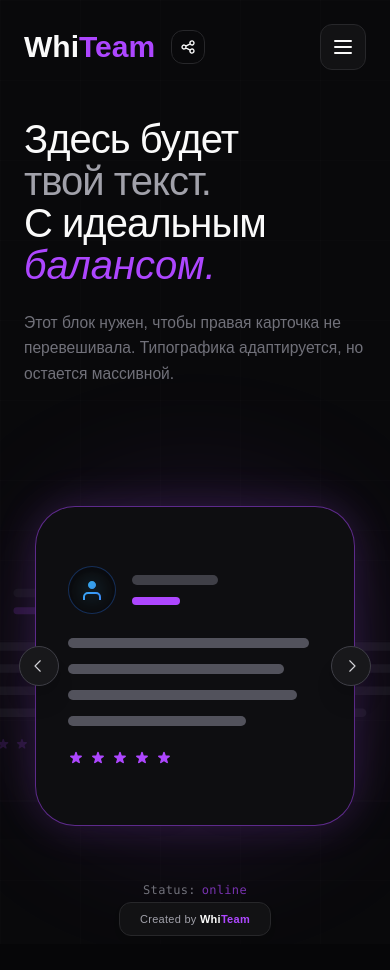
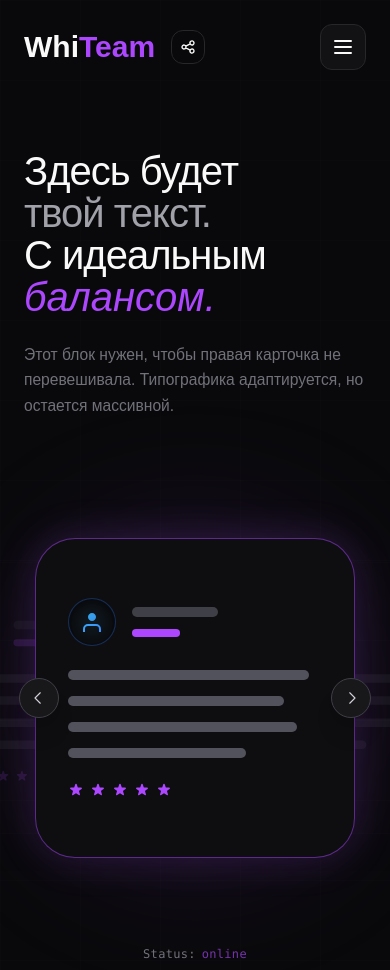
Before and after one commit to chekak87-by/WhiTeam, a React (Vite) app: page / in a window 390 px wide. Before the commit the page ends 944 px from the top, so only its background shows below. Built offline with nearby package versions, Linux system fonts and the light colour scheme.

Commit message:
okey lets go

```diff
--- a/src/App.jsx
+++ b/src/App.jsx
@@ -30,7 +30,6 @@ export default function App() {
       desktop: "xl:max-w-[590px] xl:h-[390px] xl:ml-auto xl:mx-0"
     },
 
-    // Слегка уменьшен шрифт (text-[11px]) и паддинги, чтобы уместить 4 кнопки в одну линию 590px
     navButtons: {
       base: "select-none flex justify-center items-center px-1 py-2.5 xl:py-2.5 rounded-xl border transition-all duration-[190ms] ease-out shadow-sm transform-gpu tracking-widest uppercase font-semibold text-[10px] xl:text-[11px] w-full shrink-0",
       inactive: "border-[#27272A] bg-[#121214] text-[#FAFAFA] hover:border-purple-500/50 hover:bg-[#18181B] hover:-translate-y-1 hover:shadow-lg",
@@ -86,7 +85,6 @@ const contactsList = [
       id: 'telegram', title: 'Telegram', value: '@WhiTeam3005', href: 'https://t.me/WhiTeam3005',
       icon: <svg viewBox="0 0 24 24" fill="none" stroke="currentColor" strokeWidth="1.5" strokeLinecap="round" strokeLinejoin="round" className="w-5 h-5 md:w-6 md:h-6 xl:w-5 xl:h-5"><line x1="22" y1="2" x2="11" y2="13"></line><polygon points="22 2 15 22 11 13 2 9 22 2"></polygon></svg>
     },
-    // ... дальше идут WhatsApp, Instagram и Почта
     {
       id: 'whatsapp', title: 'WhatsApp', value: '+7 921 784-64-88', href: 'https://wa.me/79217846488',
       icon: <svg viewBox="0 0 24 24" fill="none" stroke="currentColor" strokeWidth="1.5" strokeLinecap="round" strokeLinejoin="round" className="w-5 h-5 md:w-6 md:h-6 xl:w-5 xl:h-5"><path d="M22 16.92v3a2 2 0 0 1-2.18 2 19.79 19.79 0 0 1-8.63-3.07 19.5 19.5 0 0 1-6-6 19.79 19.79 0 0 1-3.07-8.67A2 2 0 0 1 4.11 2h3a2 2 0 0 1 2 1.72 12.84 12.84 0 0 0 .7 2.81 2 2 0 0 1-.45 2.11L8.09 9.91a16 16 0 0 0 6 6l1.27-1.27a2 2 0 0 1 2.11-.45 12.84 12.84 0 0 0 2.81.7A2 2 0 0 1 22 16.92z"></path></svg>
@@ -162,7 +160,6 @@ const contactsList = [
             </div>
             <nav className="flex flex-col gap-4 flex-1 justify-center">
               <button onClick={() => handleNavClick('portfolio')} className={`${CONFIG.navButtons.base} ${activePage === 'portfolio' ? CONFIG.navButtons.active : CONFIG.navButtons.inactive}`}>{t.portfolio}</button>
-              {/* ДОБАВЛЕНО: Кнопка "Калькулятор" в мобильном меню */}
               <button onClick={() => handleNavClick('calculator')} className={`${CONFIG.navButtons.base} ${activePage === 'calculator' ? CONFIG.navButtons.active : CONFIG.navButtons.inactive}`}>{t.calculator}</button>
               <button onClick={() => handleNavClick('rules')} className={`${CONFIG.navButtons.base} ${activePage === 'rules' ? CONFIG.navButtons.active : CONFIG.navButtons.inactive}`}>{t.rules}</button>
               <button onClick={() => handleNavClick('contacts')} className={`${CONFIG.navButtons.base} ${activePage === 'contacts' ? CONFIG.navButtons.active : CONFIG.navButtons.inactive}`}>{t.contacts}</button>
@@ -182,11 +179,9 @@ const contactsList = [
       <motion.header initial={{ opacity: 0, y: -20 }} animate={{ opacity: 1, y: 0 }} transition={{ duration: syncDuration, delay: syncDelay, ease: "easeOut" }} className="flex-none w-full flex justify-between xl:grid xl:grid-cols-12 xl:gap-[3vw] items-center relative z-50 shrink-0">
         {/* === ЛОГОТИП И КНОПКА SHARE === */}
         <div className="flex items-center gap-4 xl:col-span-5 relative z-50">
-
           <div onClick={() => setActivePage('home')} className="text-3xl md:text-[2.5rem] xl:text-3xl font-semibold cursor-pointer leading-none relative z-20">
             Whi<span className="text-purple-500">Team</span>
           </div>
-
           <div className="relative group block">
             <div className="absolute inset-0 bg-purple-500/20 blur-xl opacity-0 group-hover:opacity-100 transition-opacity"></div>
             <button className="relative flex items-center justify-center p-2 md:p-2.5 rounded-xl border border-[#27272A] bg-[#09090B] hover:border-purple-500/50 transition-colors">
@@ -199,16 +194,13 @@ const contactsList = [
           <svg className="w-6 h-6 md:w-8 md:h-8" fill="none" viewBox="0 0 24 24" stroke="currentColor"><path strokeLinecap="round" strokeLinejoin="round" strokeWidth="2" d="M4 6h16M4 12h16M4 18h16" /></svg>
         </button>
 
-        {/* Изменен gap-3 на gap-2, чтобы 4 кнопки комфортно поместились */}
         <nav className="hidden xl:flex items-center justify-between gap-2 text-sm font-semibold tracking-[0.1em] uppercase xl:col-start-7 xl:col-span-6 w-full xl:max-w-[590px] xl:ml-auto">
-          {/* Уменьшена ширина свитчера до w-[90px] (этого вполне достаточно для RU/EN) */}
           <div onClick={() => setLang(lang === 'RU' ? 'EN' : 'RU')} className="select-none relative flex items-center p-1 rounded-xl border border-[#27272A] bg-[#09090B] cursor-pointer hover:border-purple-500/50 hover:-translate-y-1 hover:shadow-lg transition-all duration-[190ms] w-[90px] flex-none transform-gpu">
             <motion.div layout transition={{ type: "spring", stiffness: 500, damping: 25 }} className="absolute top-1 bottom-1 w-[calc(50%-4px)] rounded-lg border border-[#3F3F46] bg-[#18181B] shadow-sm transform-gpu" initial={false} animate={{ left: lang === 'RU' ? '4px' : 'calc(50%)' }} />
             <div className={`relative z-10 flex-1 text-center py-1.5 text-xs tracking-wide transition-colors duration-[190ms] shrink-0 ${lang === 'RU' ? 'text-purple-500 font-bold' : 'text-[#FAFAFA] font-medium'}`}>RU</div>
             <div className={`relative z-10 flex-1 text-center py-1.5 text-xs tracking-wide transition-colors duration-[190ms] shrink-0 ${lang === 'EN' ? 'text-purple-500 font-bold' : 'text-[#FAFAFA] font-medium'}`}>EN</div>
           </div>
           <button onClick={() => setActivePage('portfolio')} className={`xl:flex-1 ${CONFIG.navButtons.base} ${activePage === 'portfolio' ? CONFIG.navButtons.active : CONFIG.navButtons.inactive}`}>{t.portfolio}</button>
-          {/* ДОБАВЛЕНО: Кнопка "Калькулятор" в десктопном меню */}
           <button onClick={() => setActivePage('calculator')} className={`xl:flex-1 ${CONFIG.navButtons.base} ${activePage === 'calculator' ? CONFIG.navButtons.active : CONFIG.navButtons.inactive}`}>{t.calculator}</button>
           <button onClick={() => setActivePage('rules')} className={`xl:flex-1 ${CONFIG.navButtons.base} ${activePage === 'rules' ? CONFIG.navButtons.active : CONFIG.navButtons.inactive}`}>{t.rules}</button>
           <button onClick={() => setActivePage('contacts')} className={`xl:flex-1 ${CONFIG.navButtons.base} ${activePage === 'contacts' ? CONFIG.navButtons.active : CONFIG.navButtons.inactive}`}>{t.contacts}</button>
@@ -219,7 +211,7 @@ const contactsList = [
       <div className="h-12 xl:hidden"></div>
 
       {/* === КОНТЕЙНЕР КОНТЕНТА === */}
-<div className={`flex-1 w-full flex flex-col relative z-10 max-w-7xl mx-auto ${activePage === 'home' ? 'justify-center' : 'justify-start pt-8 md:pt-12'}`}>
+      <div className={`flex-1 w-full flex flex-col relative z-10 max-w-7xl mx-auto ${activePage === 'home' ? 'justify-center my-8 xl:my-0' : 'justify-start pt-4 md:pt-10'}`}>
         <AnimatePresence mode="wait">
 
           {/* 1. ГЛАВНАЯ СТРАНИЦА */}
@@ -237,7 +229,7 @@ const contactsList = [
               {/* ПРАВАЯ КОЛОНКА (3D-Слайдер Отзывов) */}
               <div className="w-full xl:col-start-7 xl:col-span-6 flex items-center justify-center relative min-h-[400px] xl:min-h-full mt-10 xl:mt-0">
 
-                {/* Контейнер карточки - ЖЕСТКИЕ РАЗМЕРЫ (исключает схлопывание на ПК) и ЦЕНТРОВКА (mx-auto) */}
+                {/* Контейнер карточки */}
                 <div className="relative w-[320px] h-[320px] sm:w-[380px] sm:h-[380px] xl:w-[420px] xl:h-[420px] shrink-0 flex items-center justify-center z-10 mx-auto">
 
                   {/* Кнопка Влево */}
@@ -256,10 +248,8 @@ const contactsList = [
                     <svg className="w-5 h-5 xl:w-6 xl:h-6 pl-0.5" fill="none" stroke="currentColor" viewBox="0 0 24 24"><path strokeLinecap="round" strokeLinejoin="round" strokeWidth="1.5" d="M9 5l7 7-7 7"></path></svg>
                   </button>
 
-                  {/* Фоновое свечение за слайдером */}
                   <div className="absolute inset-0 bg-purple-500/15 blur-[70px] xl:blur-[90px] rounded-full pointer-events-none" />
 
-                  {/* Генерируем 3 карточки */}
                   {[0, 1, 2].map((index) => {
                     let position;
                     if (index === activeReview) position = 0;
@@ -286,17 +276,13 @@ const contactsList = [
                         }`}
                       >
                         <div className="flex flex-col justify-center h-full gap-6 xl:gap-8">
-
-                          {/* Аватар и имя */}
                           <div className="flex items-center gap-4">
-                            {/* Контейнер аватара с неоновой подсветкой рамки */}
                             <div className={`w-12 h-12 xl:w-14 xl:h-14 rounded-full border flex items-center justify-center shrink-0 overflow-hidden relative shadow-inner transition-colors duration-500 ${
                               index === 1
                                 ? 'bg-zinc-950/50 border-fuchsia-500/30 shadow-[inset_0_0_15px_rgba(217,70,239,0.15)]'
                                 : 'bg-zinc-950/50 border-blue-500/30 shadow-[inset_0_0_15px_rgba(56,189,248,0.15)]'
                             }`}>
                                {index === 1 ? (
-                                 // Женский футуристичный аватар (Розовый/Фиолетовый)
                                  <svg viewBox="0 0 24 24" fill="none" xmlns="http://www.w3.org/2000/svg" className="w-6 h-6 xl:w-7 xl:h-7 drop-shadow-[0_0_10px_rgba(217,70,239,0.6)]">
                                     <path d="M12 11.5C14.2091 11.5 16 9.70914 16 7.5C16 5.29086 14.2091 3.5 12 3.5C9.79086 3.5 8 5.29086 8 7.5C8 9.70914 9.79086 11.5 12 11.5Z" fill="url(#pinkGrad)" opacity="0.95"/>
                                     <path d="M5 21.5V19.5C5 16.7386 7.23858 14.5 10 14.5H14C16.7614 14.5 19 16.7386 19 19.5V21.5" stroke="url(#pinkGrad)" strokeWidth="2" strokeLinecap="round"/>
@@ -308,7 +294,6 @@ const contactsList = [
                                     </defs>
                                   </svg>
                                ) : (
-                                 // Мужской футуристичный аватар (Синий/Голубой)
                                  <svg viewBox="0 0 24 24" fill="none" xmlns="http://www.w3.org/2000/svg" className="w-6 h-6 xl:w-7 xl:h-7 drop-shadow-[0_0_10px_rgba(56,189,248,0.6)]">
                                     <path d="M12 11C14.2091 11 16 9.20914 16 7C16 4.79086 14.2091 3 12 3C9.79086 3 8 4.79086 8 7C8 9.20914 9.79086 11 12 11Z" fill="url(#blueGrad)" opacity="0.95"/>
                                     <path d="M4 21V19C4 16.7909 5.79086 15 8 15H16C18.2091 15 20 16.7909 20 19V21" stroke="url(#blueGrad)" strokeWidth="2" strokeLinecap="square"/>
@@ -326,22 +311,17 @@ const contactsList = [
                               <div className="w-[25%] h-2 rounded-full bg-purple-500"></div>
                             </div>
                           </div>
-
-                          {/* Линии текста по центру - СДЕЛАЛИ СВЕТЛЕЕ (zinc-600) */}
                           <div className="flex flex-col gap-4">
                             <div className="w-[95%] h-2.5 rounded-full bg-zinc-600"></div>
                             <div className="w-[85%] h-2.5 rounded-full bg-zinc-600"></div>
                             <div className="w-[90%] h-2.5 rounded-full bg-zinc-600"></div>
                             <div className="w-[70%] h-2.5 rounded-full bg-zinc-600"></div>
                           </div>
-
-                          {/* Звездочки */}
                           <div className="flex gap-1.5">
                             {[...Array(5)].map((_, i) => (
                               <svg key={i} className="w-4 h-4 xl:w-5 xl:h-5 text-purple-500 shrink-0" fill="currentColor" viewBox="0 0 20 20"><path d="M9.049 2.927c.3-.921 1.603-.921 1.902 0l1.07 3.292a1 1 0 00.95.69h3.462c.969 0 1.371 1.24.588 1.81l-2.8 2.034a1 1 0 00-.364 1.118l1.07 3.292c.3.921-.755 1.688-1.54 1.118l-2.8-2.034a1 1 0 00-1.175 0l-2.8 2.034c-.784.57-1.838-.197-1.539-1.118l1.07-3.292a1 1 0 00-.364-1.118L2.98 8.72c-.783-.57-.38-1.81.588-1.81h3.461a1 1 0 00.951-.69l1.07-3.292z"></path></svg>
                             ))}
                           </div>
-
                         </div>
                       </motion.div>
                     );
@@ -355,13 +335,11 @@ const contactsList = [
           {activePage === 'contacts' && (
             <motion.main key="contacts" initial={{ opacity: 0, scale: 0.98, filter: "blur(5px)" }} animate={{ opacity: 1, scale: 1, filter: "blur(0px)" }} exit={{ opacity: 0, scale: 0.98, filter: "blur(5px)" }} transition={{ duration: 0.4, ease: "easeOut" }} className="w-full flex flex-col items-center justify-center relative z-10">
               <div className="absolute inset-0 bg-purple-500/5 blur-[100px] pointer-events-none rounded-full"></div>
-
               <div className={`relative z-10 flex flex-col items-center w-full ${CONFIG.sectionWrapper.mobile} ${CONFIG.sectionWrapper.tablet} ${CONFIG.sectionWrapper.laptop} ${CONFIG.sectionWrapper.desktop}`}>
                 <motion.div initial={{ opacity: 0, y: -10 }} animate={{ opacity: 1, y: 0 }} transition={{ duration: 0.5, delay: syncDelay + 0.1 }} className="text-center mb-8 xl:mb-10">
                   <h2 className="text-3xl md:text-4xl font-semibold tracking-tight text-[#FAFAFA] mb-3">{t.contactsTitle}</h2>
                   <p className="text-[#71717A] text-sm md:text-base max-w-md mx-auto font-light leading-relaxed">{t.contactsDesc}</p>
                 </motion.div>
-
                 <div className="grid grid-cols-1 md:grid-cols-2 gap-4 md:gap-6 xl:gap-5 w-full max-w-[900px] mx-auto">
                   {contactsList.map((contact, i) => (
                     <motion.a key={contact.id} href={contact.href} target="_blank" rel="noopener noreferrer" initial={{ opacity: 0, y: 20 }} animate={{ opacity: 1, y: 0 }} transition={{ duration: 0.4, delay: syncDelay + 0.2 + (i * 0.1), ease: "easeOut" }} className="select-none relative group p-5 md:p-8 xl:p-6 rounded-[1.5rem] md:rounded-[2rem] border border-[#27272A] bg-[#0E0E11] hover:bg-[#121214] hover:border-purple-500/40 transition-all duration-[250ms] flex items-center justify-between overflow-hidden shadow-sm hover:shadow-[0_10px_30px_-15px_rgba(168,85,247,0.2)] transform-gpu">
@@ -385,7 +363,7 @@ const contactsList = [
             </motion.main>
           )}
 
-        {/* === 4. РАЗДЕЛ "ПОРТФОЛИО" === */}
+          {/* 3. РАЗДЕЛ "ПОРТФОЛИО" */}
           {activePage === 'portfolio' && (
             <motion.div
               key="portfolio"
@@ -401,27 +379,7 @@ const contactsList = [
             </motion.div>
           )}
 
-          {/* 4. РАЗДЕЛ "РЕГЛАМЕНТ" И "КАЛЬКУЛЯТОР" */}
-          {/* ИСПРАВЛЕНО: Теперь обе страницы показывают макет "В разработке" */}
-          {activePage === '' && (
-            <motion.main key="rules" initial={{ opacity: 0, scale: 0.98, filter: "blur(5px)" }} animate={{ opacity: 1, scale: 1, filter: "blur(0px)" }} exit={{ opacity: 0, scale: 0.98, filter: "blur(5px)" }} transition={{ duration: 0.4, ease: "easeOut" }} className="w-full flex items-center justify-center relative z-10">
-              <div className="relative flex justify-center w-full px-6">
-                <div className="absolute inset-0 bg-purple-500/5 blur-[80px] rounded-[3rem] pointer-events-none"></div>
-                <div className={`rounded-[2.5rem] border border-[#27272A] bg-[#0E0E11] flex flex-col items-center justify-center shadow-[inset_0_1px_0_rgba(255,255,255,0.04),0_20px_40px_rgba(0,0,0,0.4)] relative overflow-hidden transform-gpu w-full ${CONFIG.devCard.mobile} ${CONFIG.devCard.tablet} ${CONFIG.devCard.laptop} ${CONFIG.devCard.desktop}`}>
-                  <div className="absolute top-0 left-1/2 -translate-x-1/2 w-1/3 h-[1px] bg-gradient-to-r from-transparent via-purple-500/50 to-transparent"></div>
-                  <div className="relative flex items-center justify-center mb-6 md:mb-10 w-12 h-12 md:w-16 md:h-16 xl:w-14 xl:h-14 shrink-0">
-                    <div className="absolute w-full h-full border-[1.5px] border-[#3F3F46] rounded-md animate-[spin_6s_linear_infinite]"></div>
-                    <div className="absolute w-full h-full border-[1.5px] border-[#3F3F46] rounded-md rotate-45 animate-[spin_6s_linear_infinite_reverse]"></div>
-                    <div className="w-2.5 h-2.5 md:w-3.5 md:h-3.5 xl:w-3 xl:h-3 bg-purple-500 rounded-sm shadow-[0_0_15px_rgba(168,85,247,0.8)] animate-pulse relative z-10"></div>
-                  </div>
-                  <h2 className="select-none text-xl md:text-2xl xl:text-xl font-medium text-[#FAFAFA] tracking-[0.15em] uppercase text-center mb-2 md:mb-4 xl:mb-3">{t.inDevelopment}</h2>
-                  <p className="select-none text-sm md:text-base xl:text-sm text-[#71717A] text-center font-light">{t.soon}</p>
-                </div>
-              </div>
-            </motion.main>
-          )}
-
-{/* 5. РАЗДЕЛ "КАЛЬКУЛЯТОР" */}
+          {/* 4. РАЗДЕЛ "КАЛЬКУЛЯТОР" */}
           {activePage === 'calculator' && (
             <motion.div
               key="calculator"
@@ -431,30 +389,13 @@ const contactsList = [
               transition={{ duration: 0.4 }}
               className="w-full relative z-20"
             >
-          {/* section с pb-4, который мы делали ранее */}
               <section className="relative w-full pb-4">
                  <Calculator setActivePage={setActivePage} />
               </section>
             </motion.div>
           )}
 
-{/* РАЗДЕЛ "ПОРТФОЛИО" */}
-{activePage === 'portfolio' && (
-  <motion.div
-    key="portfolio"
-    initial={{ opacity: 0, y: 20, filter: "blur(5px)" }}
-    animate={{ opacity: 1, y: 0, filter: "blur(0px)" }}
-    exit={{ opacity: 0, y: -20, filter: "blur(5px)" }}
-    transition={{ duration: 0.4 }}
-    className="w-full relative z-20"
-  >
-    <section className="relative w-full pb-4">
-       <Portfolio />
-    </section>
-  </motion.div>
-)}
-
-{/* 6. РАЗДЕЛ "РЕГЛАМЕНТ" */}
+          {/* 5. РАЗДЕЛ "РЕГЛАМЕНТ" */}
           {activePage === 'rules' && (
             <motion.div
               key="rules"
@@ -474,7 +415,7 @@ const contactsList = [
       </div>
 
       {/* === ФУТЕР === */}
-      {activePage !== 'calculator' && (
+      {activePage !== 'calculator' && activePage !== 'portfolio' && activePage !== 'rules' && (
         <motion.footer
           initial={{ opacity: 0, y: 15 }} animate={{ opacity: 1, y: 0 }} transition={{ duration: syncDuration, delay: syncDelay + 0.4, ease: "easeOut" }}
           className={`w-full flex flex-col relative z-40 transform-gpu shrink-0 mt-auto pt-4 ${CONFIG.footer.bottomOffset.mobile} ${CONFIG.footer.bottomOffset.tablet} ${CONFIG.footer.bottomOffset.desktop}`}
@@ -492,14 +433,6 @@ const contactsList = [
               </motion.div>
             </div>
           </div>
-
-          <div className={`flex justify-center w-full ${CONFIG.footer.gap.mobile} ${CONFIG.footer.gap.tablet} ${CONFIG.footer.gap.desktop}`}>
-            <a href="/" className="select-none px-5 py-2 border border-[#27272A] rounded-xl bg-[#121214] flex items-center shadow-md hover:border-purple-500/50 hover:bg-[#18181B] hover:-translate-y-1 transition-all duration-[190ms] ease-out group">
-              <span className="text-[11px] md:text-xs font-medium tracking-wide text-[#A1A1AA] group-hover:text-[#FAFAFA] transition-colors">
-                Created by <span className="text-[#FAFAFA] font-semibold">Whi</span><span className="text-purple-500 font-semibold">Team</span>
-              </span>
-            </a>
-          </div>
         </motion.footer>
       )}
 
```
Lines whose indentation alone changed are shown as unchanged.
